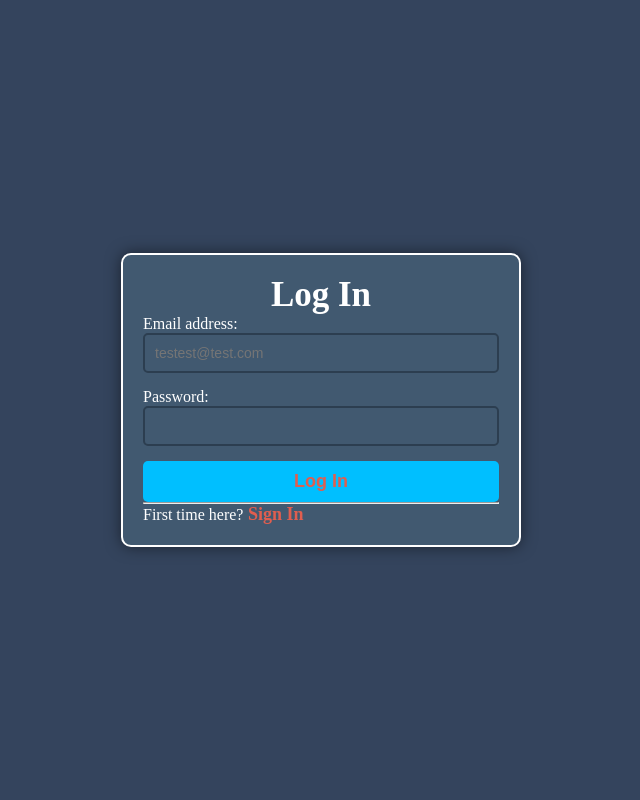
After one commit to eldasahitii/Airbnb, a PHP site: page /LogIn.html in a window 1280 px wide. The commit adds this page. Shown: the whole page, without its empty margins (319-959 px from the left). Run offline with PHP 8.4, Linux system fonts and the light colour scheme.

Commit message:
added LogIn.html and styled it, connected it with other html pages

```diff
--- a/AboutUs.html
+++ b/AboutUs.html
@@ -19,7 +19,7 @@
                 <a href="ContactUs.html">Contact Us</a>
                 <a href="#booking">Booking</a>
             </nav>
-            <button class="login-btn">Log In</button>
+            <button class="login-btn"><a href="LogIn.html">Log In</a></button>
         </div>
     </header>
 
--- a/ContactUs.html
+++ b/ContactUs.html
@@ -20,7 +20,7 @@
                 <a href="#contact">Contact Us</a>
                 <a href="#booking">Booking</a>
             </nav>
-            <button class="login-btn">Log In</button>
+            <button class="login-btn"><a href="LogIn.html">Log In</a></button>
         </div>
     </header>
 
--- a/Home.html
+++ b/Home.html
@@ -19,7 +19,7 @@
                 <a href="ContactUs.html">Contact Us</a>
                 <a href="#booking">Booking</a>
             </nav>
-            <button class="login-btn">Log In</button>
+            <button class="login-btn"><a href="LogIn.html">Log In</a></button>
         </div>
     </header>
 
@@ -28,7 +28,7 @@
              <h3>~SERENITY~</h3>
             <h1>Discover Your Next Adventure</h1>
             <p>Unlock the magic of travel with our carefully curated apartments, each offering a unique experience that enhances your journey. Step into a world of comfort and explore like a local in every destination you visit.</p>
-     <button class="learn-more-btn">LEARN MORE</button>
+     <button class="learn-more-btn"><a href="AboutUs.html">LEARN MORE</a></button>
         </div>
         <div class="main-image">
             <img src="images/img1.jpg" alt="">
--- /dev/null
+++ b/LogIn.html
@@ -0,0 +1,39 @@
+<!DOCTYPE html>
+<html lang="en">
+<head>
+    <meta charset="UTF-8">
+    <meta name="viewport" content="width=device-width, initial-scale=1.0">
+    <title>Log In</title>
+    <link rel="stylesheet" href="style.css">
+</head>
+<body>
+    <div class="login-page">
+
+            <form class="login-form">
+                <h1>Log In</h1>
+              <label for="email">Email address:</label><br>
+              <input type="email" id="email" name="mail" placeholder="testest@test.com">
+
+
+              <label for="password">Password:</label><br>
+              <input type="password" id="password" name="pass" required>
+
+                <button type="btn-login"><a href="Home.html">Log In</a></button>
+                  <hr>
+
+                  <p>First time here?<a href="Sign-in.html"> Sign In</a></p>
+
+            </form>
+
+
+    </div>
+
+
+
+
+
+
+
+
+</body>
+</html>
--- a/style.css
+++ b/style.css
@@ -88,6 +88,9 @@ max-width: 45%;
     border: none;
     cursor: pointer;
 }
+.learn-more-btn a{
+    color: #fff;
+}
 .learn-more-btn:hover{
     background-color: #c0392b;
 }
@@ -145,9 +148,6 @@ flex: 1;
 }
 .about-us-content{
     background-color: #2e3b4e;
-    /* background-image: url("./images/aboutus1.jpg"); */
-    /* background-repeat: no-repeat;
-    background-size: cover; */
     background-position: 0%;
     text-align: center;
     padding: 150px;
@@ -259,19 +259,55 @@ flex: 1;
     color: #fff;
    line-height: 25px;
 }
-/* .blue-box{
-    background-color: #425168;
+.login-page{
+    background-color: #34445d;
+    align-items: center;
+    justify-content: center;
+    display: flex;
+    min-height: 800px;
 }
-.white-box{
-    background-color: #eee;
-    height: 150px;
+.login-form{
+    width:420px;
+    background-color: #415970;
+    color: #fff;
+    border: 2px solid;
+
+}
+.login-form h1{
+    font-size: 35px;
+    text-align: center;
+}
+.login-form input{
+    background-color: transparent;
+    border: 2px solid #2c3e50;
+}
+/* .btn-login{
+    width: 100%;
+   height: 40px;
+   background-color: aquamarine ;
+   border: none;
+   border-radius: 25px;
+   cursor: pointer;
+   font-size: 16px;
+   color: #fff;
+
 } */
-/* .white-box h3{
-    color: #222;
+.login-form a{
+    text-decoration: none;
+    color: #e05e4f;
+    font-weight: bold;
+    font-size: 18px;
 }
-.white-box p{
-    color: #222;}
-} */
+.login-btn a{
+   color: #fff;
+}
+
+
+
+
+
+
+
 
 
 .footer{
@@ -425,6 +461,8 @@ a:hover{
     flex: 1;
     background-color: transparent;
 }
+
+
 form{
     width: 100%;
     max-width: 400px;
@@ -486,7 +524,7 @@ form button:hover{
     font-size: 16px;
 }
 .Signin-form button{
-    background: #e74c3c;
+
     color: #fff;
     cursor: pointer;
 }
```
